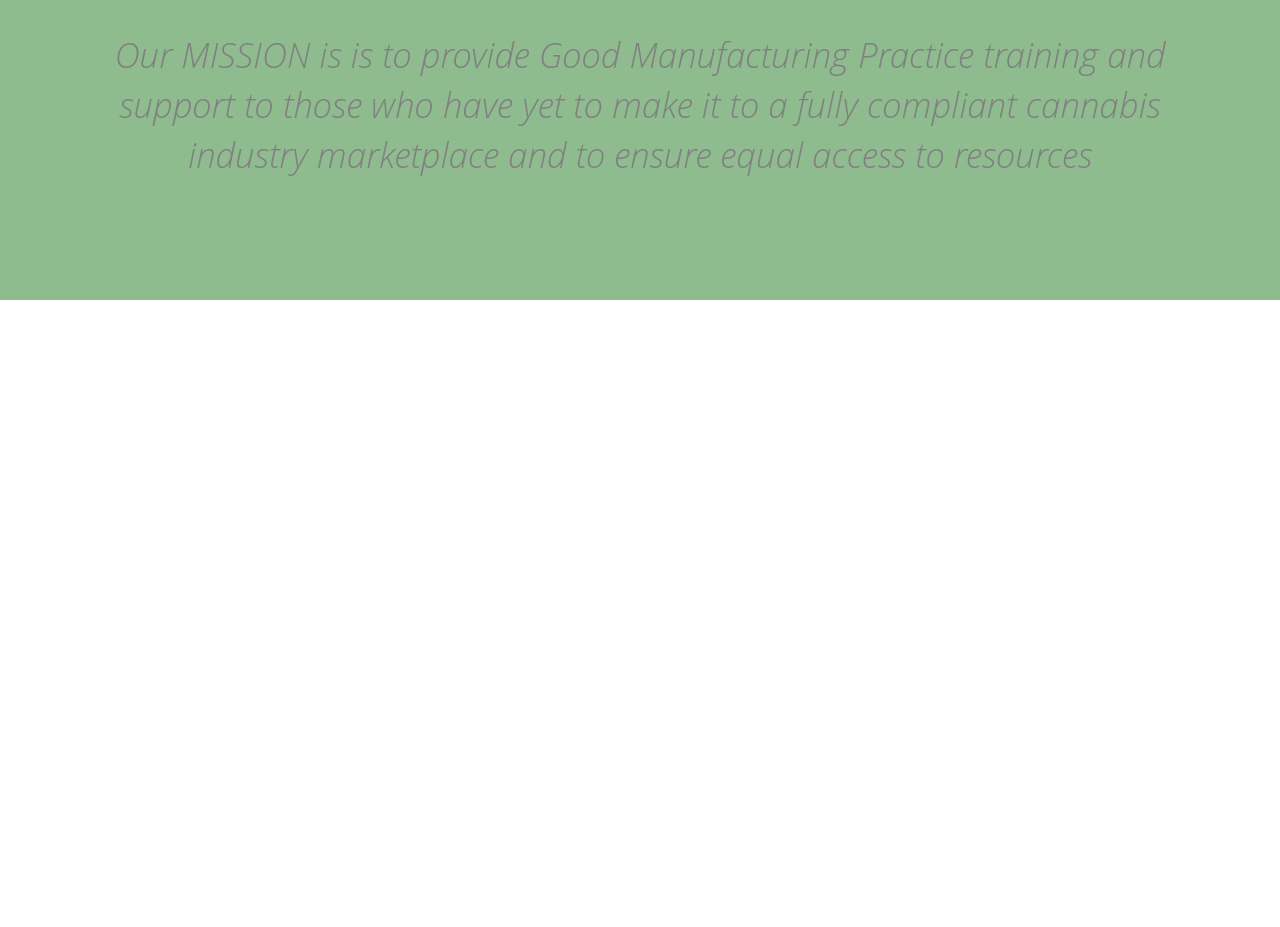
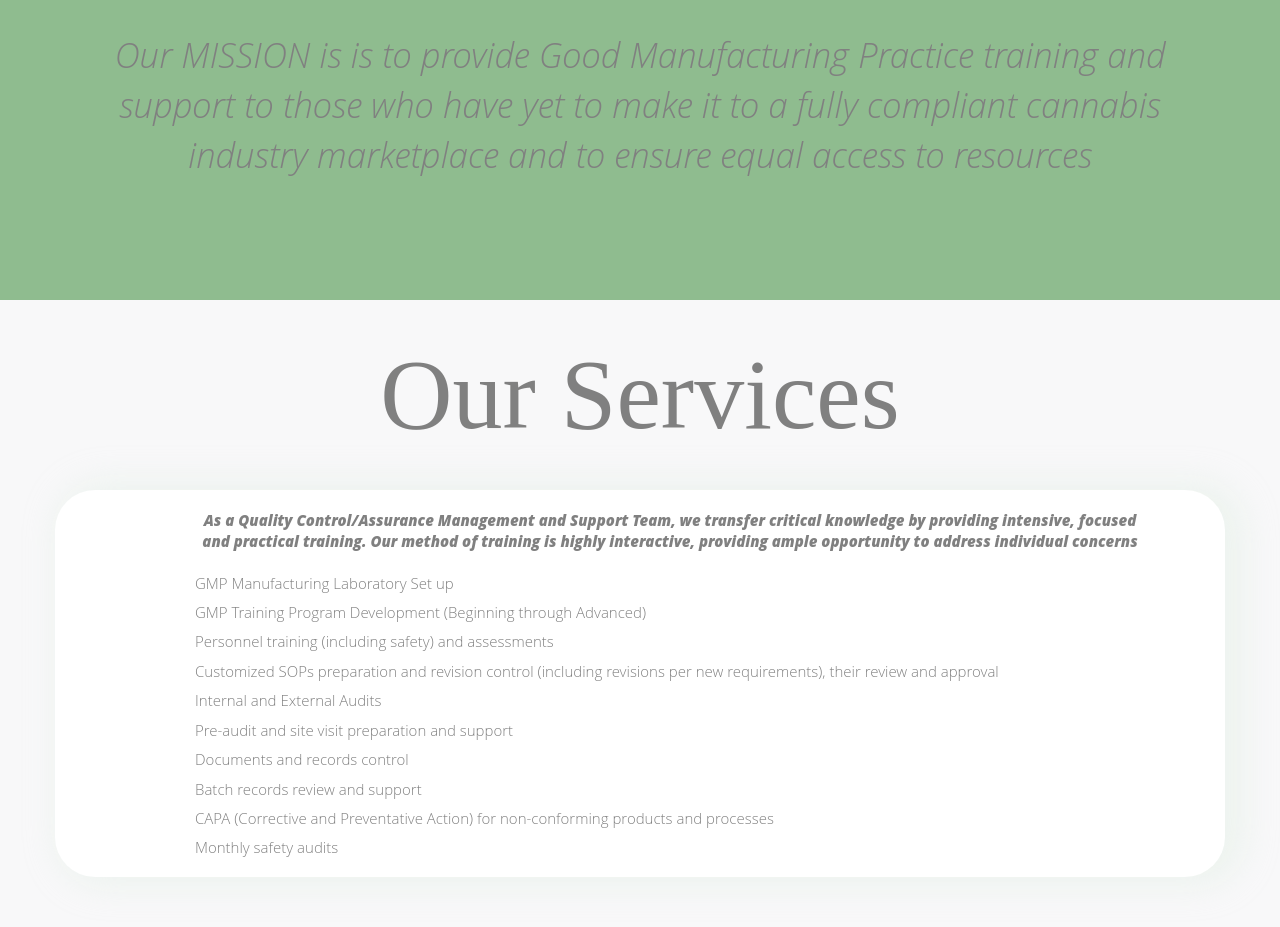
Before and after one commit to olessiap/olessiap.github.io, a website: page index.html in a window 1280 px wide. Shown: the part 2418-3345 px from the top of the page. Before the commit the page ends 2718 px from the top, so only its background shows below. Drawn offline with nearby package versions, Linux system fonts and the light colour scheme.

Commit message:
quick services page

```diff
--- a/index.html
+++ b/index.html
@@ -36,7 +36,7 @@
             <div class="navbar-collapse collapse">
                 <ul class="nav navbar-nav navbar-right" id="top">
                     <li><a href="#home">Home</a></li>
-                    <li><a href="#gmp">What is GMP?</a></li>
+                    <li><a href="#gmpp">What is GMP?</a></li>
                     <li><a href="#skills">Our Skills</a></li>
                     <li><a href="#services">Our Services</a></li>
                     <li><a href="#contact">Contact Us</a></li>
@@ -145,6 +145,34 @@
                 industry marketplace and to ensure equal access to resources</p>
         </div>
 
+        <!-- SERVICES -->
+        <div class="services" id="services">
+                <h2>Our Services</h2>
+                <div class="container">
+                    <div class="row">
+                        <div class="col-12 col-md-12 gmp-box skills-box skills-li">
+                            <ul>
+                                <p>As a Quality Control/Assurance Management and Support Team, we transfer
+                                        critical knowledge by providing intensive, focused and practical training. Our method of training is highly interactive, providing ample opportunity to address individual concerns</p>
+                                <li>GMP Manufacturing Laboratory Set up</li>
+                                <li>GMP Training Program Development (Beginning through Advanced)</li>
+                                <li>Personnel training (including safety) and assessments</li>
+                                <li>Customized SOPs preparation and revision control (including revisions per new
+                                        requirements), their review and approval</li>
+                                <li>Internal and External Audits</li>
+                                <li>Pre-audit and site visit preparation and support</li>
+                                <li>Documents and records control</li>
+                                <li>Batch records review and support</li>
+                                <li>CAPA (Corrective and Preventative Action) for non-conforming products and
+                                        processes</li>
+                                <li>Monthly safety audits</li>
+                            </ul>
+                        </div>
+                    </div>
+                </div>
+        </div>
+
+
 
   <script src="script.js"></script>
 </body>
```
